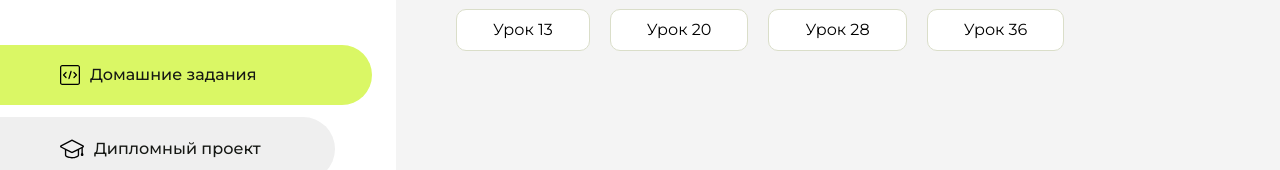
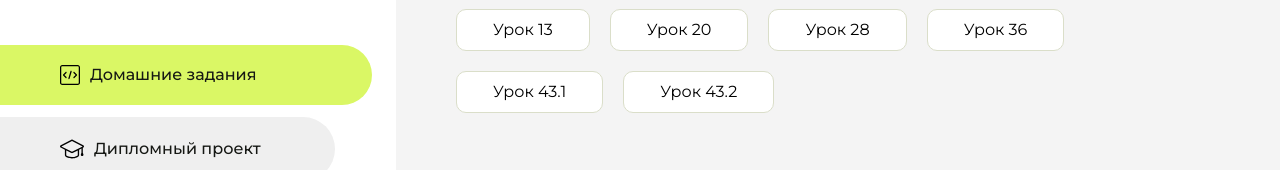
Before and after one commit to CozyDozy/homework, a plain HTML site: page index.html in a window 1280 px wide. Shown: the part 291-461 px from the top of the page. Drawn offline with Linux system fonts and the light colour scheme.

Commit message:
Update index.html

```diff
--- a/index.html
+++ b/index.html
@@ -119,6 +119,12 @@
                     <li class="content__list-item">
                         <a href="lesson 36/index.html">Урок 36</a>
                     </li>
+                    <li class="content__list-item">
+                        <a href="lesson 43.1/index.html">Урок 43.1</a>
+                    </li>
+                    <li class="content__list-item">
+                        <a href="lesson 43.2/index.html">Урок 43.2</a>
+                    </li>
                 </ul>
             </div>
             <div class="content__block hidden" id="diplomBlock">
```
